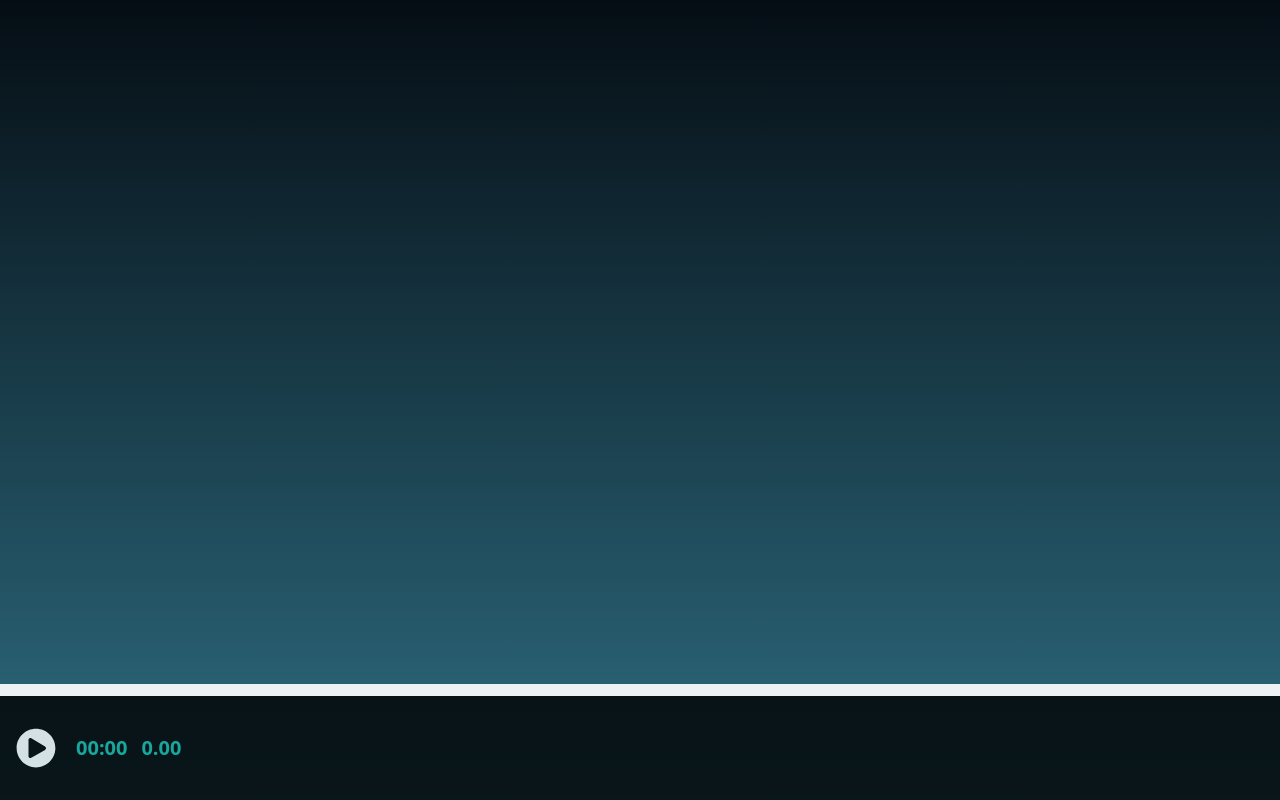
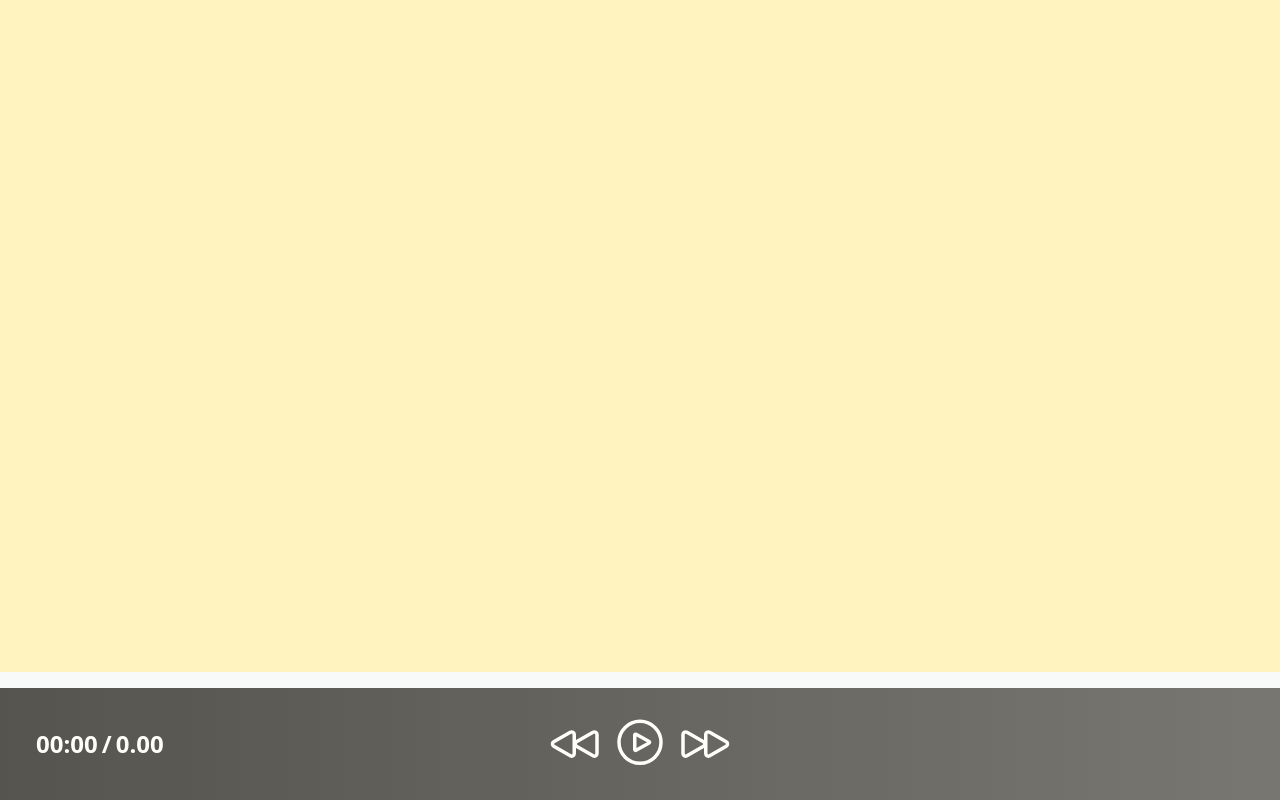
Before and after one commit to nemanjamalesija/audio-player, a React (Vite) app: page / in a window 1280 px wide. Built offline with nearby package versions, Linux system fonts and the light colour scheme.

Commit message:
Add audio navigation on click

```diff
--- a/src/App.tsx
+++ b/src/App.tsx
@@ -1,9 +1,21 @@
 import AudioPlayer from './MusicPlayer/AudioPlayer';
 import { useState } from 'react';
 
+/*
+
+
+peacefull - "http://commondatastorage.googleapis.com/codeskulptor-assets/Epoq-Lepidoptera.ogg"
+rock guitar hero - 'http://commondatastorage.googleapis.com/codeskulptor-demos/riceracer_assets/music/race1.ogg',
+rock guitar hero 2 strong - "http://commondatastorage.googleapis.com/codeskulptor-demos/riceracer_assets/music/race2.ogg""
+galaxy invaders - http://codeskulptor-demos.commondatastorage.googleapis.com/GalaxyInvaders/theme_01.mp3
+magenta - https://assets.codepen.io/296057/fem-bombshell.mp3
+*/
+
 function App() {
   const [audio] = useState(
-    new Audio('https://assets.codepen.io/296057/fem-bombshell.mp3')
+    new Audio(
+      'http://commondatastorage.googleapis.com/codeskulptor-demos/riceracer_assets/music/race1.ogg'
+    )
   );
 
   return <AudioPlayer audio={audio} />;
--- a/src/MusicPlayer/AudioControls.tsx
+++ b/src/MusicPlayer/AudioControls.tsx
@@ -1,5 +1,3 @@
-import { FaPauseCircle, FaPlayCircle } from 'react-icons/fa';
-
 type AudioControlsType = {
   playing: boolean;
   setIsPlaying: React.Dispatch<React.SetStateAction<boolean>>;
@@ -7,23 +5,87 @@ type AudioControlsType = {
 
 const AudioControls = ({ playing, setIsPlaying }: AudioControlsType) => {
   return (
-    <div className='rounded-lg overflow-hidden '>
-      <div
-        className='text-white h-10 w-10 cursor-pointer  color-white
-'
-      >
+    <div className='rounded-lg overflow-hidden absolute left-1/2 top-1/2 transform -translate-x-1/2 -translate-y-[35%]'>
+      <div>
+        <button className='h-14 w-14 mr-2 '>
+          <svg
+            xmlns='http://www.w3.org/2000/svg'
+            fill='none'
+            viewBox='0 0 24 24'
+            strokeWidth='1.5'
+            stroke='#fff '
+            className='h-full w-full hover:stroke-orange-500 transition-all duration-200'
+          >
+            <path
+              stroke-linecap='round'
+              stroke-linejoin='round'
+              d='M21 16.811c0 .864-.933 1.405-1.683.977l-7.108-4.062a1.125 1.125 0 010-1.953l7.108-4.062A1.125 1.125 0 0121 8.688v8.123zM11.25 16.811c0 .864-.933 1.405-1.683.977l-7.108-4.062a1.125 1.125 0 010-1.953L9.567 7.71a1.125 1.125 0 011.683.977v8.123z'
+            />
+          </svg>
+        </button>
         {playing && (
-          <FaPauseCircle
-            className='h-full w-full text-white'
+          <button
+            className='h-14 w-14  rounded-full'
             onClick={() => setIsPlaying(false)}
-          />
+          >
+            <svg
+              xmlns='http://www.w3.org/2000/svg'
+              fill='none'
+              viewBox='0 0 24 24'
+              strokeWidth='1.5'
+              stroke='#fff '
+              className='h-full w-full hover:stroke-orange-500 transition-all duration-200'
+            >
+              <path
+                stroke-linecap='round'
+                stroke-linejoin='round'
+                d='M14.25 9v6m-4.5 0V9M21 12a9 9 0 11-18 0 9 9 0 0118 0z'
+              />
+            </svg>
+          </button>
         )}
         {!playing && (
-          <FaPlayCircle
-            className='h-full w-full text-white fill-white'
+          <button
+            className='h-14 w-14 rounded-full'
             onClick={() => setIsPlaying(true)}
-          />
+          >
+            <svg
+              xmlns='http://www.w3.org/2000/svg'
+              fill='none'
+              viewBox='0 0 24 24'
+              strokeWidth='1.5'
+              stroke='#fff'
+              className='w-full h-full hover:stroke-orange-500 transition-all duration-200'
+            >
+              <path
+                stroke-linecap='round'
+                stroke-linejoin='round'
+                d='M21 12a9 9 0 11-18 0 9 9 0 0118 0z'
+              />
+              <path
+                stroke-linecap='round'
+                stroke-linejoin='round'
+                d='M15.91 11.672a.375.375 0 010 .656l-5.603 3.113a.375.375 0 01-.557-.328V8.887c0-.286.307-.466.557-.327l5.603 3.112z'
+              />
+            </svg>
+          </button>
         )}
+        <button className='h-14 w-14  ml-2 '>
+          <svg
+            xmlns='http://www.w3.org/2000/svg'
+            fill='none'
+            viewBox='0 0 24 24'
+            strokeWidth='1.5'
+            stroke='#fff'
+            className='w-full h-full hover:stroke-orange-500 transition-all duration-200'
+          >
+            <path
+              stroke-linecap='round'
+              stroke-linejoin='round'
+              d='M3 8.688c0-.864.933-1.405 1.683-.977l7.108 4.062a1.125 1.125 0 010 1.953l-7.108 4.062A1.125 1.125 0 013 16.81V8.688zM12.75 8.688c0-.864.933-1.405 1.683-.977l7.108 4.062a1.125 1.125 0 010 1.953l-7.108 4.062a1.125 1.125 0 01-1.683-.977V8.688z'
+            />
+          </svg>
+        </button>
       </div>
     </div>
   );
--- a/src/MusicPlayer/AudioPlayer.tsx
+++ b/src/MusicPlayer/AudioPlayer.tsx
@@ -4,7 +4,6 @@ import AudioControls from './AudioControls';
 function formatTime(time: number) {
   const minutes = Math.round(time / 60);
   const secs = Math.round(time % 60);
-
   const paddedMinutes = minutes < 10 ? '0' + minutes : minutes.toString();
   const paddedSeconds = secs < 10 ? '0' + secs : secs.toString();
 
@@ -65,25 +64,37 @@ const AudioPlayer = ({ audio }: AudioPlayerPropsType) => {
   }, [playing, audio]);
 
   return (
-    <div className='fixed bottom-0 w-full '>
-      <div className='h-3 bg-slate-50 opacity-95 w-full'>
+    <div className='fixed bottom-0 w-full cursor-pointer '>
+      <div
+        className='bg-slate-50 opacity-95 w-full h-4'
+        onClick={(e) => {
+          const divWidth = e.clientX;
+          const windoWidth = window.innerWidth;
+          const newDivLenght = divWidth / windoWidth;
+          const newAudioLenght = (newDivLenght * 100 * audio.duration) / 100;
+
+          setPercentagePlayed(newDivLenght);
+          audio.currentTime = newAudioLenght;
+        }}
+      >
         <div
+          className='opacity-90 h-full cursor-pointer outline-none block focus:outline-none bg-orange-600'
           style={{ width: `${percentagePlayed}%` }}
-          className='mt-20 bg-teal-500 opacity-90 h-full'
         ></div>
       </div>
-      <div className='px-4 py-8 mx-auto  overflow-hidden  bg-black opacity-80 '>
+
+      <div className='px-4 py-10 mx-auto  overflow-hidden  bg-gradient-to-r from-[#434343]  to-[#696969] opacity-90  '>
         <div className='flex items-center h-full'>
           <AudioControls playing={playing} setIsPlaying={setPlaying} />
 
           {/* audio duration and time left */}
           <div className='flex items-center gap-1 pl-5 text-figmaGrayShade'>
-            <span className='text-teal-500 text-xl font-semibold'>
+            <span className='text-white text-2xl font-semibold'>
               {currTime ? currTime : '00:00'}{' '}
             </span>
-            <span>/</span>
+            <span className='text-white font-semibold text-2xl'>/</span>
             <span>
-              <span className='text-teal-500 font-semibold text-xl'>
+              <span className='text-white font-semibold text-2xl'>
                 {isNaN(audio.duration) || !isFinite(audio.duration)
                   ? '0.00'
                   : formatTime(audio.duration)}
--- a/src/index.css
+++ b/src/index.css
@@ -3,7 +3,6 @@
 @tailwind utilities;
 
 body {
-  background: #0f2027; /* fallback for old browsers */
-  background: linear-gradient(180deg, #050d14 0%, #2e6d81 100%);
+  background-color: #fff3bf;
   min-height: 100vh;
 }
```
